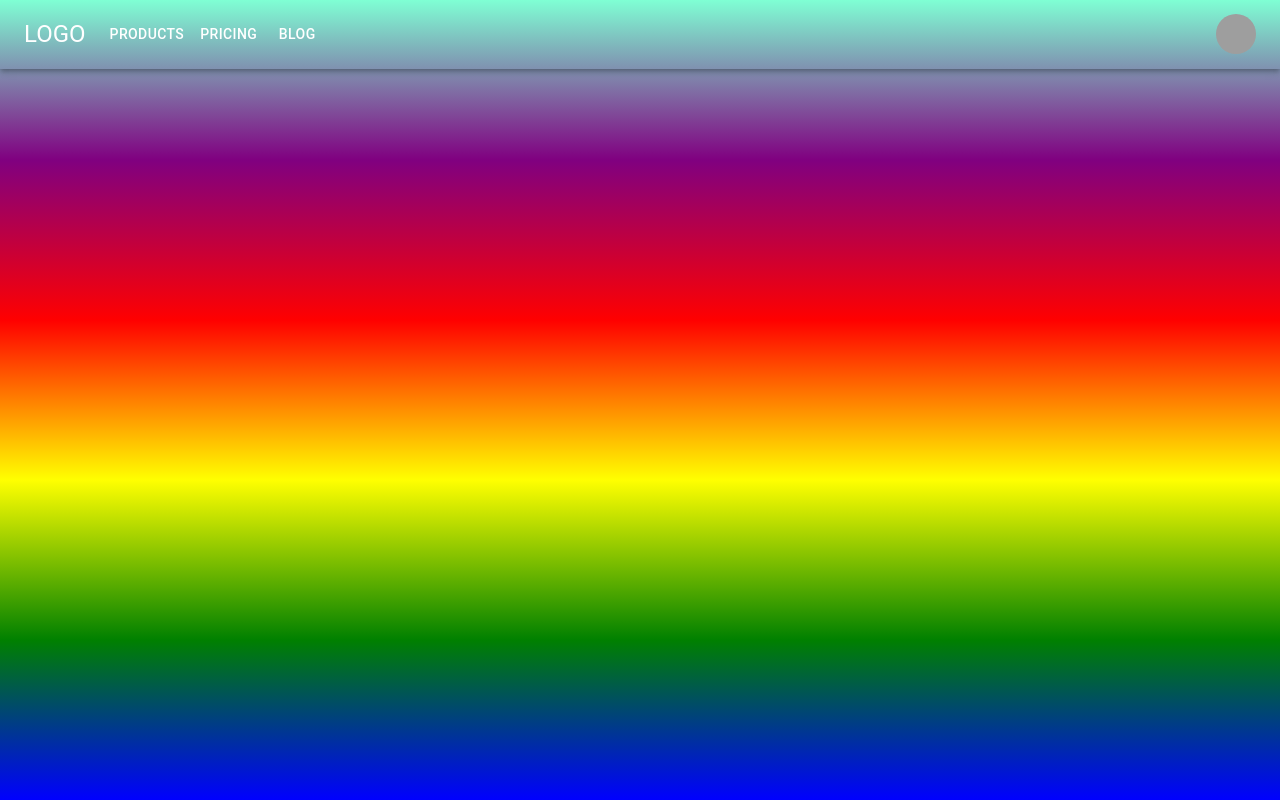
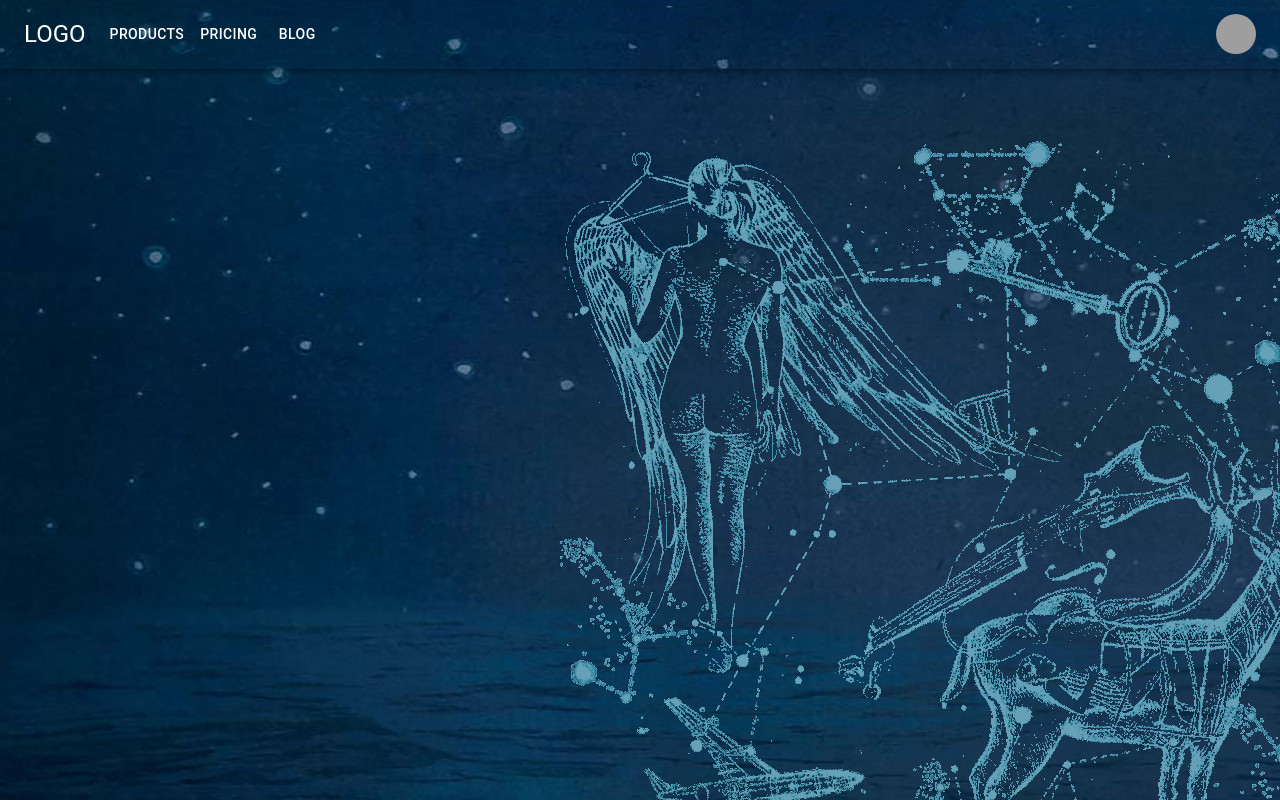
Before and after one commit to andreihuyoa/meh, a React (Create React App) app: page / in a window 1280 px wide. Built offline with nearby package versions, Linux system fonts and the light colour scheme; grey boxes are pictures that could not be loaded.

Commit message:
mock up nav bar

```diff
--- a/package.json
+++ b/package.json
@@ -10,7 +10,9 @@
     "@testing-library/jest-dom": "^5.16.3",
     "@testing-library/react": "^12.1.4",
     "@testing-library/user-event": "^13.5.0",
+    "bootstrap": "^5.1.3",
     "react": "^18.0.0",
+    "react-backdrop-filter": "^2.1.0",
     "react-dom": "^18.0.0",
     "react-scripts": "5.0.0",
     "web-vitals": "^2.1.4"
--- a/src/components/Navbar.css
+++ b/src/components/Navbar.css
@@ -1,5 +1,4 @@
-containerNav{
-    backdrop-filter: 100px;
-    background: rgba(255,255,255,0.2);
-    background-color: black;
+.blurredForm{
+    background: purple;
+
 }
--- a/src/index.css
+++ b/src/index.css
@@ -5,8 +5,7 @@ body {
     sans-serif;
   -webkit-font-smoothing: antialiased;
   -moz-osx-font-smoothing: grayscale;
-  background-image: linear-gradient(aquamarine, purple , red ,yellow,green, blue);
-  height: 100vh;
+  background-image: url("coldplay.jpg");
 
 }
 
```
Also changed, not shown: src/components/Navbar.js (+3 -8 lines), src/coldplay.jpg (added), 1 other file (tests, documents, lock files or other folders).
